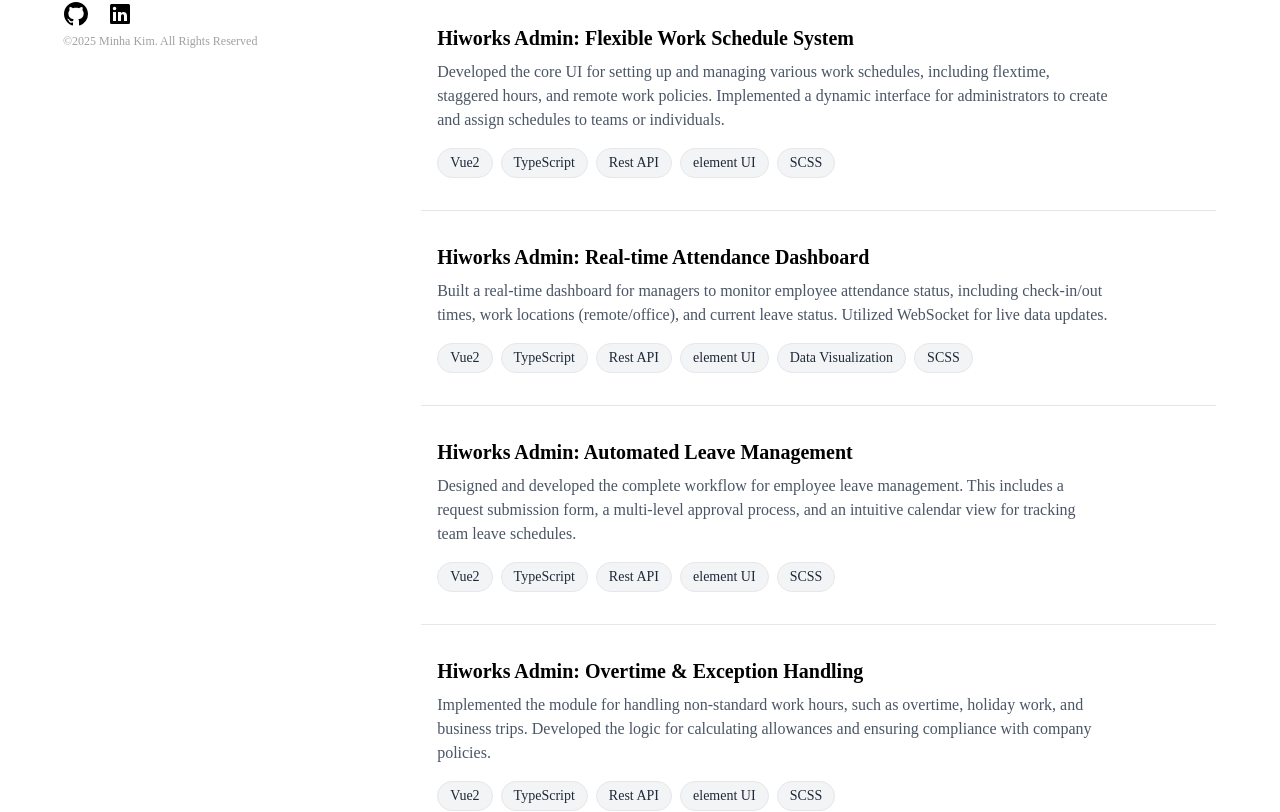
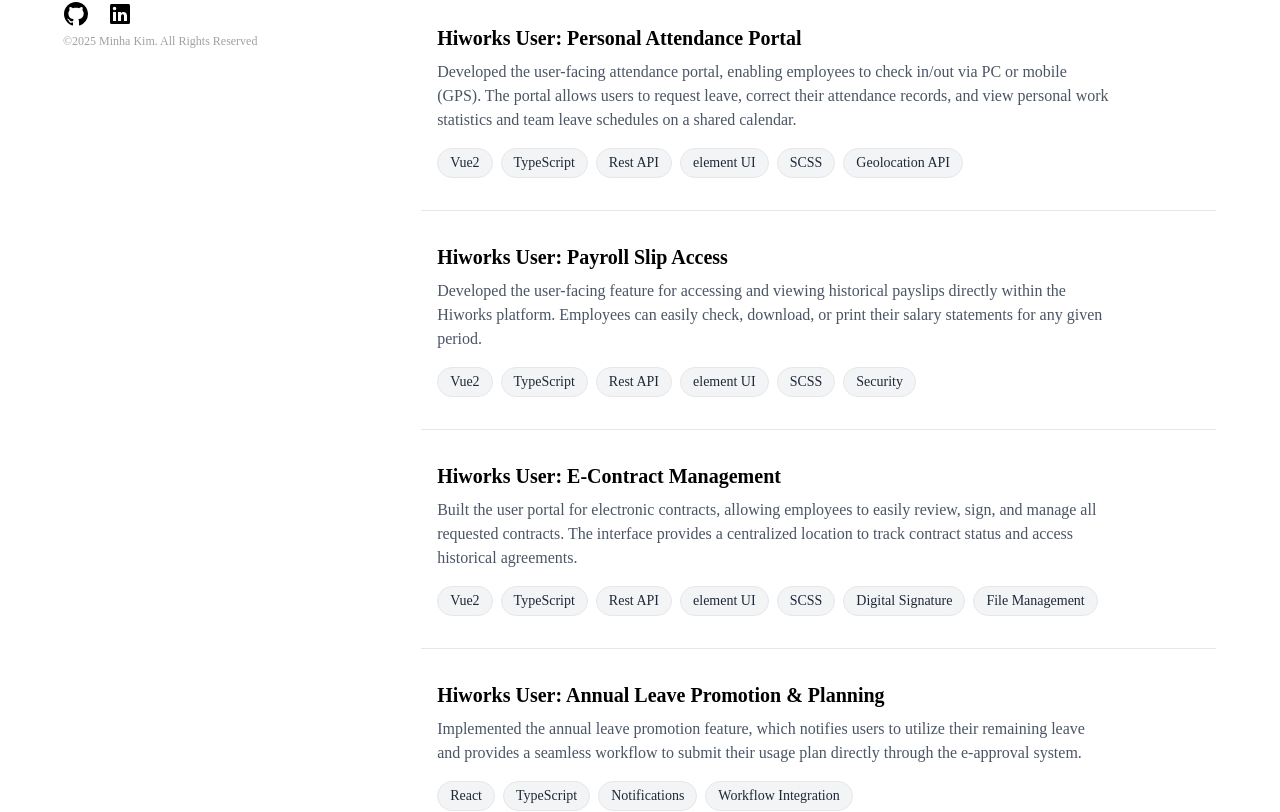
Before and after one commit to cansoup/code-in-peace, a React (Vite) app: page /projects in a window 1280 px wide. Shown: the part 710-1522 px from the top of the page. Built offline with nearby package versions, Linux system fonts and the light colour scheme; some icons are missing; a web font is replaced by a local one.

Commit message:
feat: add projects

```diff
--- a/src/constants/projects.ts
+++ b/src/constants/projects.ts
@@ -4,6 +4,30 @@ export const projectsData = [
         title: 'Hiworks Admin: Organization & Employee Management',
         description: 'Developed a comprehensive module for organizational structure and employee lifecycle management. Features include adding/removing members, managing leave/resignation statuses, and administering organizational units. Also implemented a system for automatic personnel assignments.',
         tags: ['React', 'NextJS', 'Zustand', 'REST API', 'tailwind'],
+    },
+    {
+        id: 'hiworks-user-attendance-portal',
+        title: 'Hiworks User: Personal Attendance Portal',
+        description: 'Developed the user-facing attendance portal, enabling employees to check in/out via PC or mobile (GPS). The portal allows users to request leave, correct their attendance records, and view personal work statistics and team leave schedules on a shared calendar.',
+        tags: ['Vue2', 'TypeScript', 'Rest API', 'element UI', 'SCSS', 'Geolocation API'],
+    },
+    {
+        id: 'hiworks-user-payroll-access',
+        title: 'Hiworks User: Payroll Slip Access',
+        description: 'Developed the user-facing feature for accessing and viewing historical payslips directly within the Hiworks platform. Employees can easily check, download, or print their salary statements for any given period.',
+        tags: ['Vue2', 'TypeScript', 'Rest API', 'element UI', 'SCSS', 'Security'],
+    },
+    {
+        id: 'hiworks-user-e-contract',
+        title: 'Hiworks User: E-Contract Management',
+        description: 'Built the user portal for electronic contracts, allowing employees to easily review, sign, and manage all requested contracts. The interface provides a centralized location to track contract status and access historical agreements.',
+        tags: ['Vue2', 'TypeScript', 'Rest API', 'element UI', 'SCSS', 'Digital Signature', 'File Management'],
+    },
+    {
+        id: 'hiworks-user-leave-planning',
+        title: 'Hiworks User: Annual Leave Promotion & Planning',
+        description: 'Implemented the annual leave promotion feature, which notifies users to utilize their remaining leave and provides a seamless workflow to submit their usage plan directly through the e-approval system.',
+        tags: ['React', 'TypeScript', 'Notifications', 'Workflow Integration'],
     },
     {
         id: 'hiworks-flexible-work-system',
```
